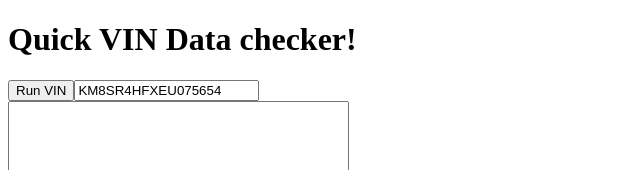
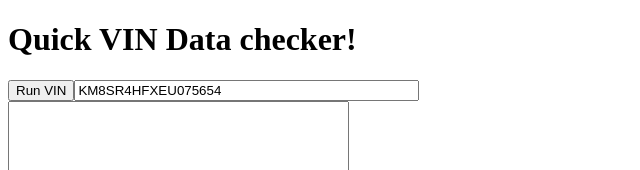
Before and after one commit to bnug/bnug.github.com, a plain HTML site: page index.html in a window 1280 px wide. Shown: the top 170 px of the page, without its empty margins (0-640 px from the left). Drawn offline with nearby package versions, Linux system fonts and the light colour scheme.

Commit message:
Update index.html

```diff
--- a/index.html
+++ b/index.html
@@ -18,7 +18,7 @@
 </head>
 <body>
   <h1>Quick VIN Data checker!</h1>
-  <button>Run VIN</button><input id="myinput" type="text" value="KM8SR4HFXEU075654">
+  <button>Run VIN</button><input size="40" id="myinput" type="text" value="KM8SR4HFXEU075654">
   <br/><textarea id='hola' rows="60" cols="40"></textarea>
 </body>
 </html>
```
